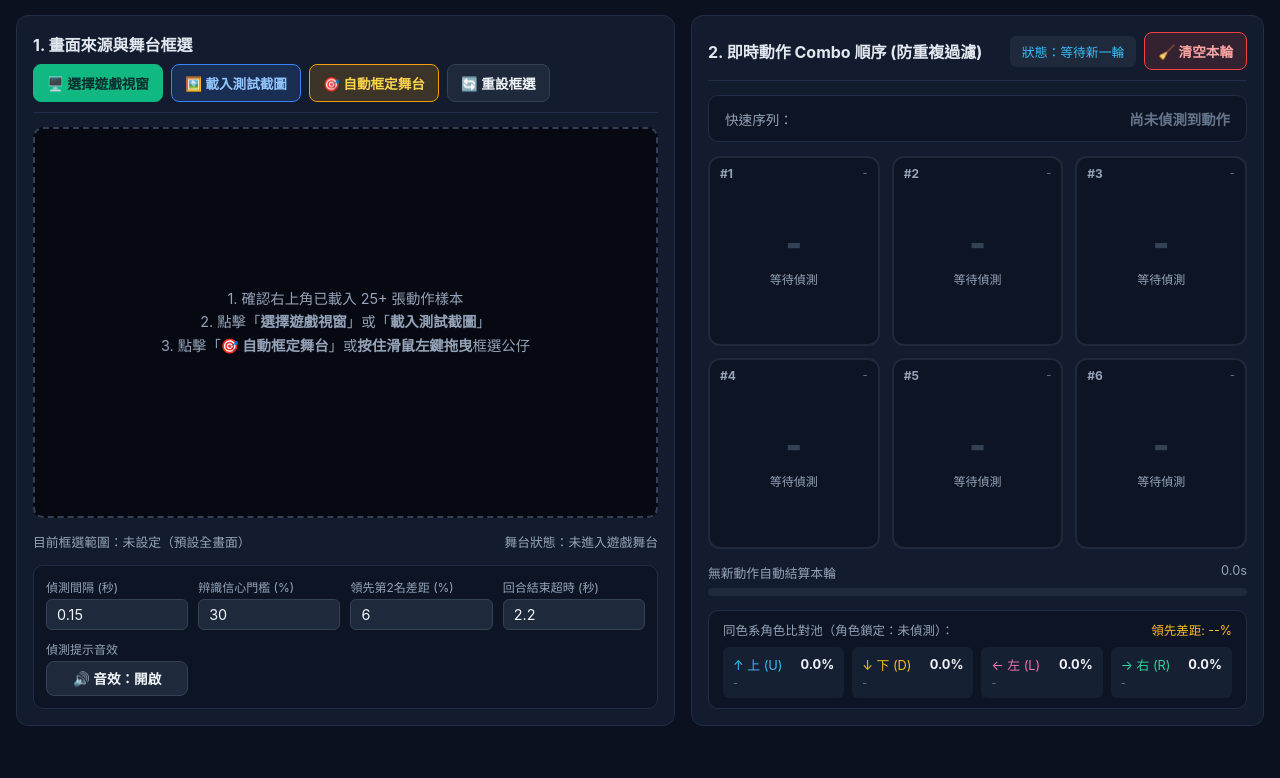
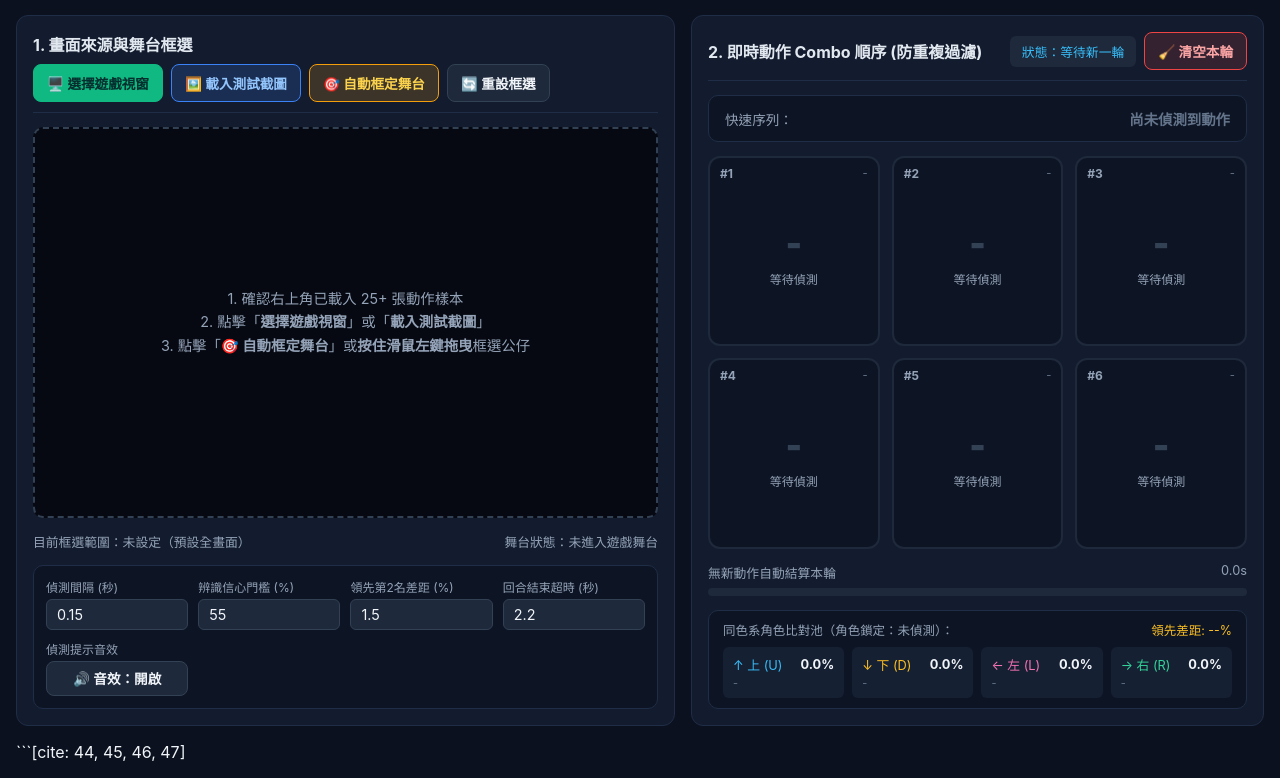
Before and after one commit to calvinsowh/MCJ-Helper, a plain HTML site: page index.html in a window 1280 px wide. Shown: the part 99-877 px from the top of the page. Before the commit the page ends 841 px from the top, so only its background shows below. Drawn offline with Linux system fonts and the light colour scheme.

Commit message:
Update index.html
將「領先第 2 名差距」預設值由 6% 改為 1.5%（同時將「辨識信心門檻」預設設為 55%），等 2.0% ~ 4.5% 嘅正常領先差距可以直接通過並出結果。

強化「肢體區域加權」：公仔做「上 / 下 / 左 / 右」動作時，最關鍵嘅變化係左右兩側手臂伸展位置（左 35% 寬度、右 35% 寬度）同頭頂／腳部上下位移，而中間面孔同紅煲呔喺四個方向都差唔多。我喺比對時將左右手部區域同上下區域權重提高，進一步拉開上／下／左／右之間嘅分數差距！

````diff
--- a/index.html
+++ b/index.html
@@ -492,11 +492,11 @@
         </div>
         <div class="setting-item">
           <label for="thresholdInput">辨識信心門檻 (%)</label>
-          <input type="number" id="thresholdInput" value="30" min="10" max="90" step="1" />
+          <input type="number" id="thresholdInput" value="55" min="10" max="95" step="1" />
         </div>
         <div class="setting-item">
           <label for="marginInput">領先第2名差距 (%)</label>
-          <input type="number" id="marginInput" value="6" min="0" max="40" step="1" />
+          <input type="number" id="marginInput" value="1.5" min="0" max="40" step="0.5" />
         </div>
         <div class="setting-item">
           <label for="timeoutInput">回合結束超時 (秒)</label>
@@ -624,9 +624,9 @@
     const procCtx = procCanvas.getContext('2d', { willReadFrequently: true });
 
     // ==========================================
-    // 2. IndexedDB Sample Persistence (v5 Foreground Silhouette)
+    // 2. IndexedDB Sample Persistence (v6 Limb-Weighted)
     // ==========================================
-    const DB_NAME = 'MCJDanceHelperDB_v5';
+    const DB_NAME = 'MCJDanceHelperDB_v6';
     const STORE_NAME = 'samples';
 
     function openDB() {
@@ -684,16 +684,22 @@
     }
 
     // ==========================================
-    // 3. Background Removal + Foreground Silhouette & Edge Extraction
+    // 3. Limb-Weighted Silhouette & Edge Extraction
     // ==========================================
     function isStaticBackgroundPixel(R, G, B) {
-      // 1. Olive-green upper wall background (R ~130..175, G ~160..205, B ~70..125)
       if (G > R + 12 && G > B + 45 && R > 105 && B < 135) return true;
-      // 2. Red carpet stage floor (R > 145, G < 95, B < 95)
       if (R > 140 && R > G * 1.75 && R > B * 1.75) return true;
-      // 3. Dark stage border strip at bottom (R < 45, G < 45, B < 45)
       if (R < 42 && G < 42 && B < 42) return true;
       return false;
+    }
+
+    function getLimbSpatialWeight(x, y) {
+      // Boost left/right arm extension zones and upper/lower limb zones
+      const nx = x / GRID_W; // 0..1
+      const ny = y / GRID_H; // 0..1
+      const armBoost = (nx < 0.34 || nx > 0.66) ? 1.65 : 1.0;
+      const verticalBoost = (ny < 0.35 || ny > 0.65) ? 1.25 : 1.0;
+      return armBoost * verticalBoost;
     }
 
     function extractFeaturesFromImage(imgElement) {
@@ -726,7 +732,6 @@
           const G = raw[i * 4 + 1];
           const B = raw[i * 4 + 2];
 
-          // Red carpet check at bottom edge (y = 35..41)
           if (y >= 35 && y <= 41) {
             bottomChecked++;
             if (R > 125 && R > G * 1.55 && R > B * 1.55) {
@@ -734,26 +739,18 @@
             }
           }
 
-          // Character outfit color votes in central character zone
           if (y >= 4 && y <= 33 && x >= 7 && x <= 40) {
-            // Cyan / Sky Blue outfit (B)
             if (B > 165 && G > 135 && R < 115) {
               blueVotes++;
-            }
-            // Pink / Magenta outfit (P)
-            else if (R > 180 && B > 160 && G < 175 && (R - G) > 30) {
+            } else if (R > 180 && B > 160 && G < 175 && (R - G) > 30) {
               pinkVotes++;
-            }
-            // Golden Yellow / Orange outfit (Y)
-            else if (R > 185 && G > 125 && B < 95 && (R - B) > 105) {
+            } else if (R > 185 && G > 125 && B < 95 && (R - B) > 105) {
               yellowVotes++;
             }
           }
 
-          // Foreground mask: 0 for static green wall / red carpet, 1 for dancer body & limbs
           const isBg = isStaticBackgroundPixel(R, G, B);
-          // Also suppress outer left/right umbrella edges (x < 6 or x > 41)
-          const edgeWeight = (x < 6 || x > 41) ? 0.25 : 1.0;
+          const edgeWeight = (x < 5 || x > 42) ? 0.3 : 1.0;
           fgMask[i] = isBg ? 0.0 : edgeWeight;
 
           lum[i] = (0.299 * R + 0.587 * G + 0.114 * B) / 255;
@@ -772,8 +769,6 @@
         else if (yellowVotes === maxColorVotes) detectedChar = 'Y';
       }
 
-      // Build feature vector purely from foreground silhouette + Sobel edge gradients
-      // 4 channels per pixel: [fgMask, edgeMag, fgColorDiff1, fgColorDiff2]
       const fgVec = new Float32Array(n * 4);
       let sum = 0;
 
@@ -781,16 +776,16 @@
         for (let x = 0; x < GRID_W; x++) {
           const i = y * GRID_W + x;
           const m = fgMask[i];
+          const w = getLimbSpatialWeight(x, y);
 
           const gx = (x < GRID_W - 1 ? lum[i + 1] : lum[i]) - (x > 0 ? lum[i - 1] : lum[i]);
           const gy = (y < GRID_H - 1 ? lum[i + GRID_W] : lum[i]) - (y > 0 ? lum[i - GRID_W] : lum[i]);
-          const edge = Math.sqrt(gx * gx + gy * gy) * (m > 0 ? 1.8 : 0.2);
-
-          // Silhouette presence + internal limb/head/tie contrast (zeroed out on background)
-          const c1 = m * (colorR[i] - colorG[i]);
-          const c2 = m * (colorB[i] - lum[i]);
-
-          fgVec[i * 4] = m * 1.4;
+          const edge = Math.sqrt(gx * gx + gy * gy) * (m > 0 ? 1.8 : 0.25) * w;
+
+          const c1 = m * (colorR[i] - colorG[i]) * w;
+          const c2 = m * (colorB[i] - lum[i]) * w;
+
+          fgVec[i * 4] = m * 1.4 * w;
           fgVec[i * 4 + 1] = edge;
           fgVec[i * 4 + 2] = c1;
           fgVec[i * 4 + 3] = c2;
@@ -799,7 +794,6 @@
         }
       }
 
-      // Zero-mean unit-norm normalization (Pearson Correlation) -> separates poses dramatically!
       const mean = sum / fgVec.length;
       let norm = 0;
       for (let i = 0; i < fgVec.length; i++) {
@@ -819,7 +813,6 @@
       for (let i = 0; i < vecA.length; i++) {
         dot += vecA[i] * vecB[i];
       }
-      // Direct positive correlation percentage (0%..100%) so dissimilar poses drop to 5~20%
       return Math.max(0, Math.min(100, dot * 100));
     }
 
@@ -922,7 +915,7 @@
     }
 
     // ==========================================
-    // 4. Auto Stage ROI Lock (Matched to User Reference Frame)
+    // 4. Auto Stage ROI Lock & Screen/Image Capture
     // ==========================================
     function getActiveSourceSize() {
       if (sourceMode === 'video' && video.readyState >= 2) {
@@ -934,7 +927,6 @@
       return null;
     }
 
-    // Matches exact box ratio in user's reference screenshot: (499, 174) 279x254 on 1280x960
     function autoLockStageROI() {
       const info = getActiveSourceSize();
       if (!info || info.w === 0 || info.h === 0) {
@@ -1156,7 +1148,7 @@
     }
 
     // ==========================================
-    // 5. Same-Color Character Locked & Foreground Silhouette Engine
+    // 5. Detection Engine
     // ==========================================
     function playBeep(freq) {
       if (!soundEnabled) return;
@@ -1195,7 +1187,6 @@
       const stageInfoEl = document.getElementById('stageInfo');
       const charLabelEl = document.getElementById('charDetectLabel');
 
-      // Gate 1: Require Red Carpet Stage at bottom of ROI AND valid MCJ character color
       const hasRedCarpet = currentFeat.redCarpetRatio >= 0.15;
       const hasCharacter = currentFeat.detectedChar !== null;
 
@@ -1216,7 +1207,6 @@
         return;
       }
 
-      // Strictly lock to ONLY the detected character color pool (B, P, or Y)
       const charCode = currentFeat.detectedChar;
       const sameColorPool = templates.filter(t => t.char === charCode);
 
@@ -1253,8 +1243,8 @@
 
       document.getElementById('leadInfo').textContent = `領先第2名: +${leadMargin.toFixed(1)}%`;
 
-      const threshold = parseFloat(document.getElementById('thresholdInput').value) || 30;
-      const reqMargin = parseFloat(document.getElementById('marginInput').value) || 6;
+      const threshold = parseFloat(document.getElementById('thresholdInput').value) || 55;
+      const reqMargin = parseFloat(document.getElementById('marginInput').value) || 0;
 
       if (top1.score >= threshold && leadMargin >= reqMargin) {
         const info = DIR_MAP[top1.dir];
@@ -1518,3 +1508,4 @@
   </script>
 </body>
 </html>
+```[cite: 44, 45, 46, 47]
````
